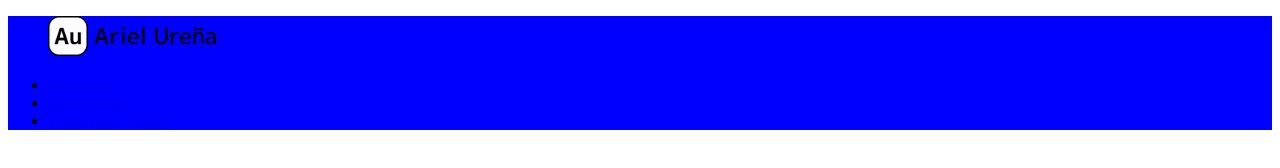
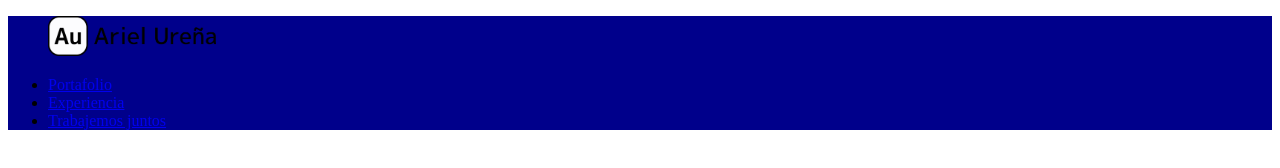
Before and after one commit to umoari/newbieWebDesign, a plain HTML site: page index.html in a window 1280 px wide. Drawn offline with Linux system fonts and the light colour scheme.

Commit message:
Se corrige el color de fondo de header

```diff
--- a/styles/styles.css
+++ b/styles/styles.css
@@ -1,3 +1,3 @@
 .header {
-    background: blue;
+    background: darkblue;
 }
```
